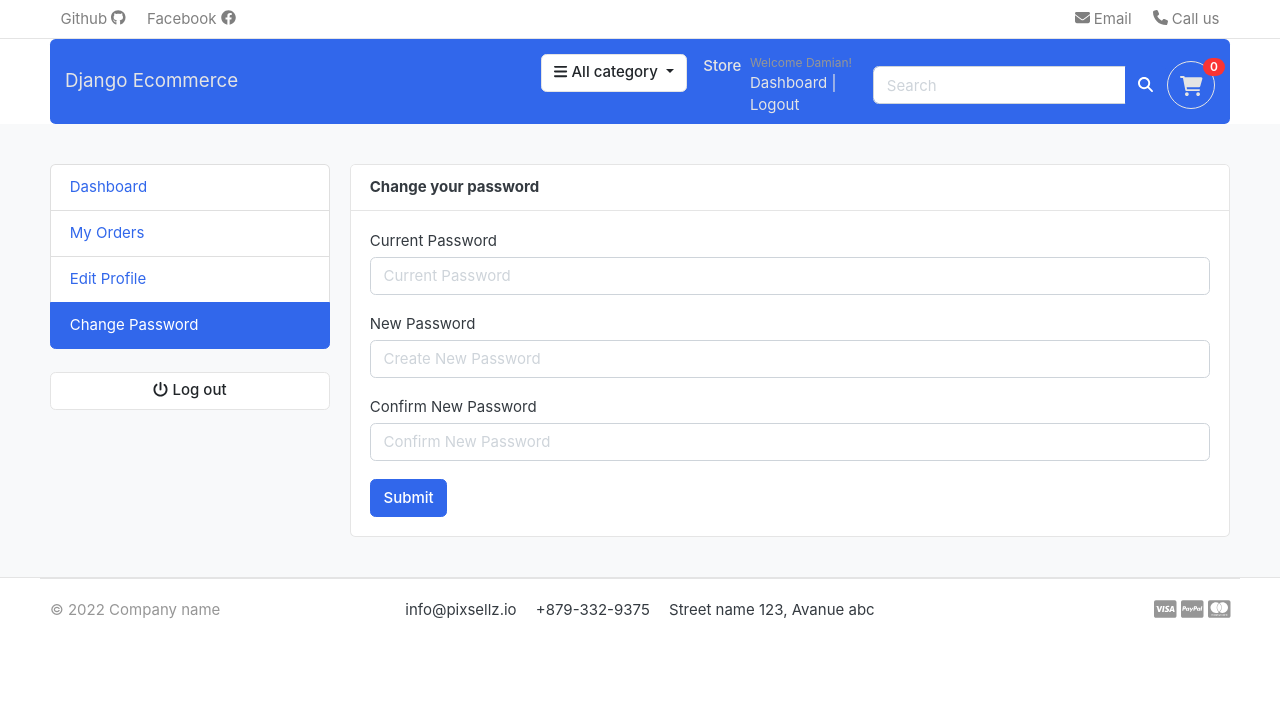
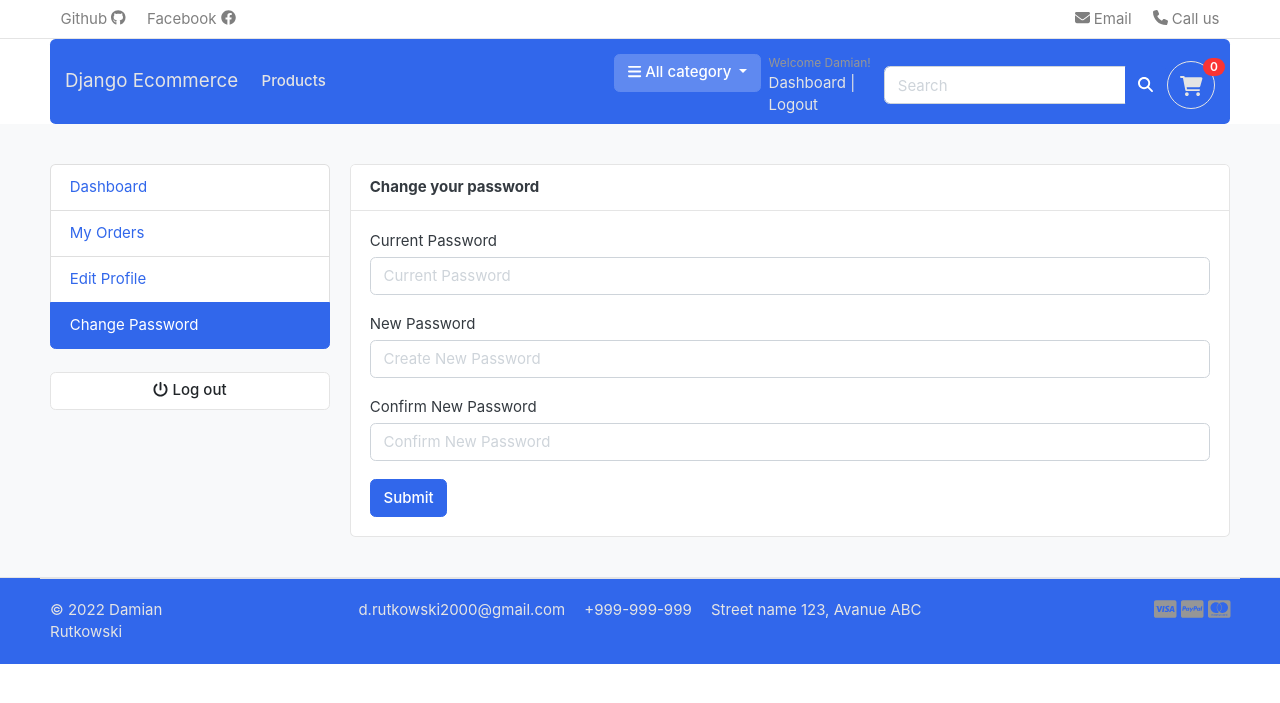
Before and after one commit to drutkoowski/django-ecommerce, a Django app: page /accounts/change_password/ in a window 1280 px wide. Shown: the top 703 px of the page. Run offline with Django 4.2, Linux system fonts and the light colour scheme; a user stored in the database is signed in; data comes from the database, SQL or seed files in the repository; data that the repository does not hold is empty; some libraries are stand-ins or nearby versions; some web fonts are replaced.

Commit message:
updating navbar

```diff
--- a/templates/includes/footer.html
+++ b/templates/includes/footer.html
@@ -1,13 +1,13 @@
-<footer class="section-footer border-top">
+<footer class="section-footer border-top bg-primary text-light">
 	<div class="container">
 		<section class="footer-bottom border-top row">
 			<div class="col-md-2">
-				<p class="text-muted"> &copy 2022 Company name </p>
+				<p> &copy 2022 Damian Rutkowski </p>
 			</div>
 			<div class="col-md-8 text-md-center">
-				<span  class="px-2">info@pixsellz.io</span>
-				<span  class="px-2">+879-332-9375</span>
-				<span  class="px-2">Street name 123, Avanue abc</span>
+				<span  class="px-2">d.rutkowski2000@gmail.com</span>
+				<span  class="px-2">+999-999-999</span>
+				<span  class="px-2">Street name 123, Avanue ABC</span>
 			</div>
 			<div class="col-md-2 text-md-right text-muted">
 				<i class="fab fa-lg fa-cc-visa"></i>
--- a/templates/includes/navbar.html
+++ b/templates/includes/navbar.html
@@ -28,13 +28,14 @@
 	<div class="container">
 
             <nav class="navbar navbar-expand-lg navbar-primary bg-primary rounded"> <a class="navbar-brand text-light" href="{% url 'home' %}" data-abc="true">Django Ecommerce</a> <button class="navbar-toggler" type="button" data-toggle="collapse" data-target="#navbarColor02" aria-controls="navbarColor02" aria-expanded="false" aria-label="Toggle navigation"> <span class="navbar-toggler-icon"></span> </button>
-            <div class="collapse navbar-collapse" id="navbarColor02" style="@media (min-width: 1200px)  {
+            <a href="{% url "store" %}" class="btn btn-outline-primary text-light ml-lg-2 p-sm-0 p-0">Products</a> </li>
+                <div class="collapse navbar-collapse" id="navbarColor02" style="@media (min-width: 1200px)  {
             margin-left: 15%!important;
             }">
                 <ul class="navbar-nav mr-auto text-light">
                     <li class="nav-item mt-2 p-0">
                         <div class="category-wrap dropdown d-inline-block float-left ">
-                            <button type="button" class="btn btn-light dropdown-toggle" data-toggle="dropdown">
+                            <button type="button" class="btn btn-primary-light dropdown-toggle" data-toggle="dropdown">
                                 <i class="fa fa-bars"></i> All category
                             </button>
                             <div class="dropdown-menu">
@@ -46,12 +47,11 @@
                         </div>  <!-- category-wrap.// -->
                     </li>
 
-                    <li class="nav-item p-0 mt-2 ml-lg-2">
-                        <a href="{% url "store" %}" class="btn btn-outline-primary text-light ml-lg-2 p-sm-0">Store</a> </li>
+
                     <li class="nav-item mt-2 ml-lg-2">
                             {% if user.id is None %}
                             <div class="widget-header ">
-                                <small class="title text-muted text-light">Welcome guest!</small>
+                                <small class="title text-light">Welcome guest!</small>
                                 <div>
                                     <a class="text-light" href="{% url "login" %}">Sign in</a> <span class="dark-transp"> | </span>
                                     <a class="text-light" href="{% url "register" %}"> Register</a>
```
